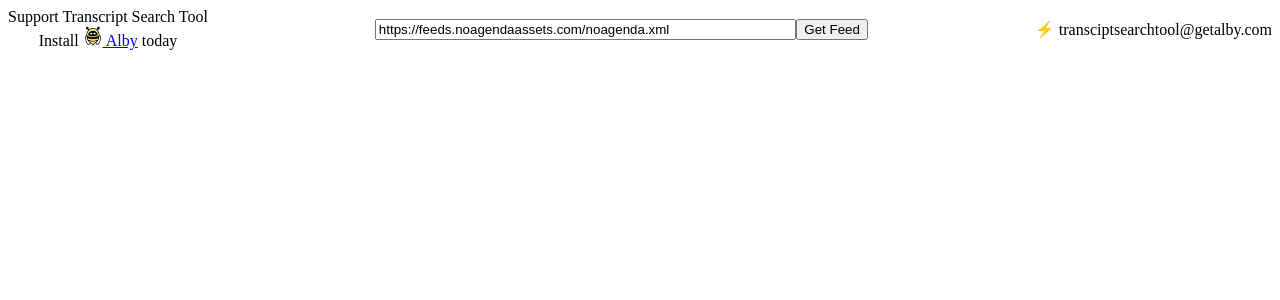
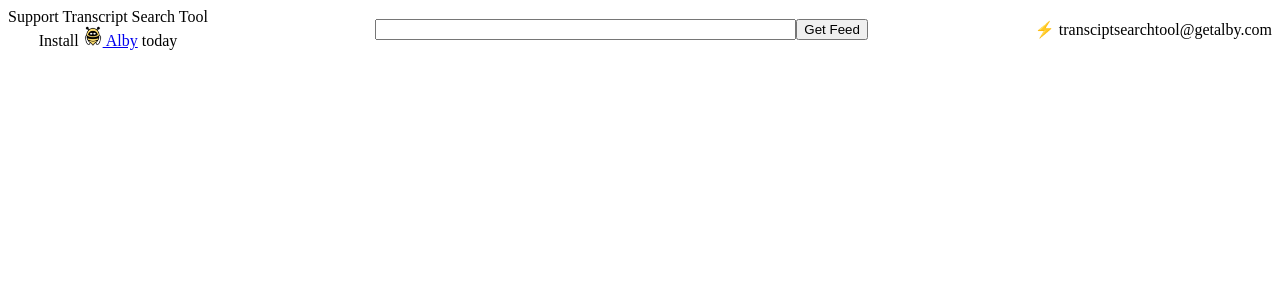
Before and after one commit to thebells1111/transcript-search, a SvelteKit app: page / in a window 1280 px wide. Shown: the top 300 px of the page. Built offline with nearby package versions, Linux system fonts and the light colour scheme.

Commit message:
removed test variables

```diff
--- a/src/routes/+page.svelte
+++ b/src/routes/+page.svelte
@@ -26,8 +26,8 @@
 	let episodeTranscript;
 
 	let feedUrl = '';
-	feedUrl = 'https://feeds.noagendaassets.com/noagenda.xml';
-	searchInput = 'curio caster';
+	// feedUrl = 'https://feeds.noagendaassets.com/noagenda.xml';
+	// searchInput = 'curio caster';
 
 	function searchTranscripts() {
 		searchResults = [];
```
